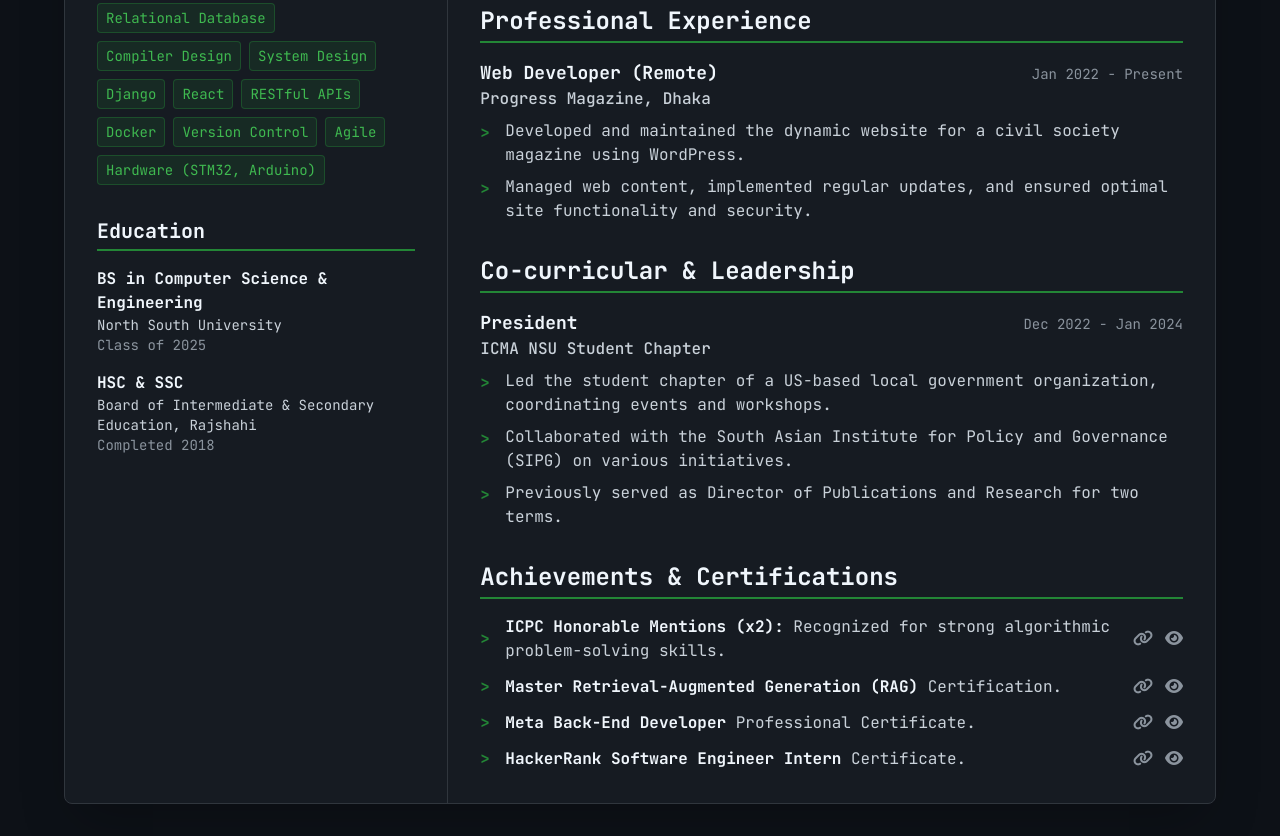
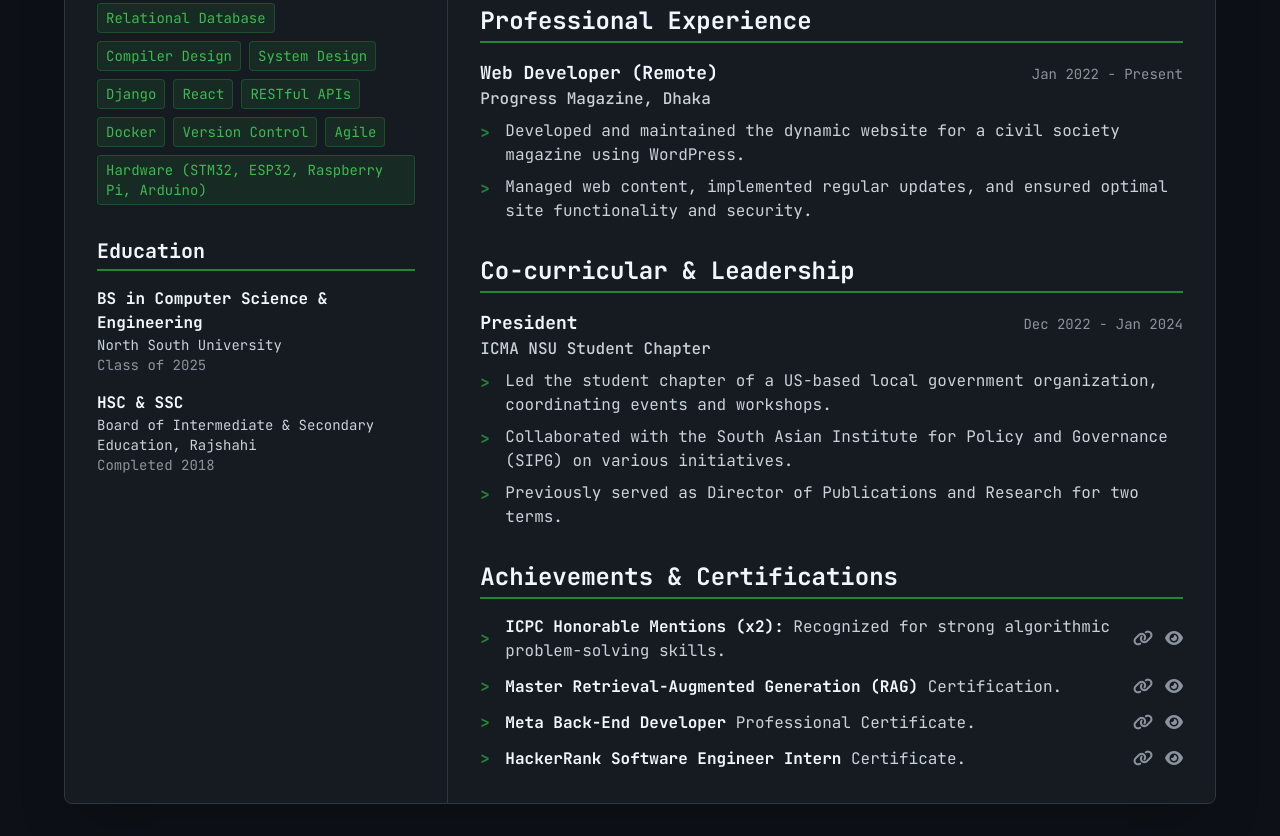
Before and after one commit to ibenzir/benzir, a plain HTML site: page index.html in a window 1280 px wide. Shown: the part 882-1718 px from the top of the page. Drawn offline with nearby package versions, Linux system fonts and the light colour scheme.

Commit message:
skills updated

```diff
--- a/index.html
+++ b/index.html
@@ -298,7 +298,7 @@
                     <span class="tag px-2 py-1 rounded">Docker</span>
                     <span class="tag px-2 py-1 rounded">Version Control</span>
                     <span class="tag px-2 py-1 rounded">Agile</span>
-                    <span class="tag px-2 py-1 rounded">Hardware (STM32, Arduino)</span>
+                    <span class="tag px-2 py-1 rounded">Hardware (STM32, ESP32, Raspberry Pi, Arduino)</span>
                 </div>
             </div>
 
```
